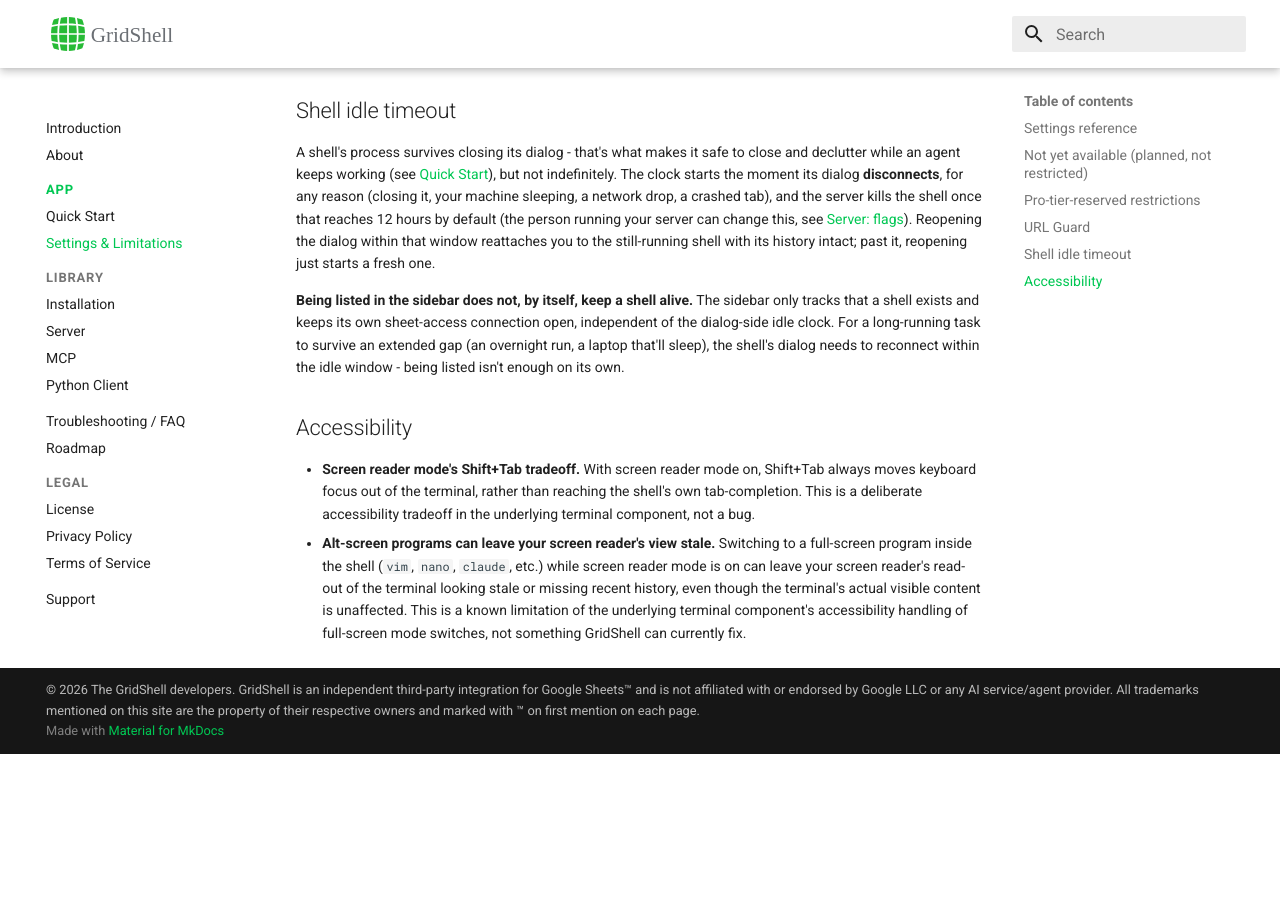
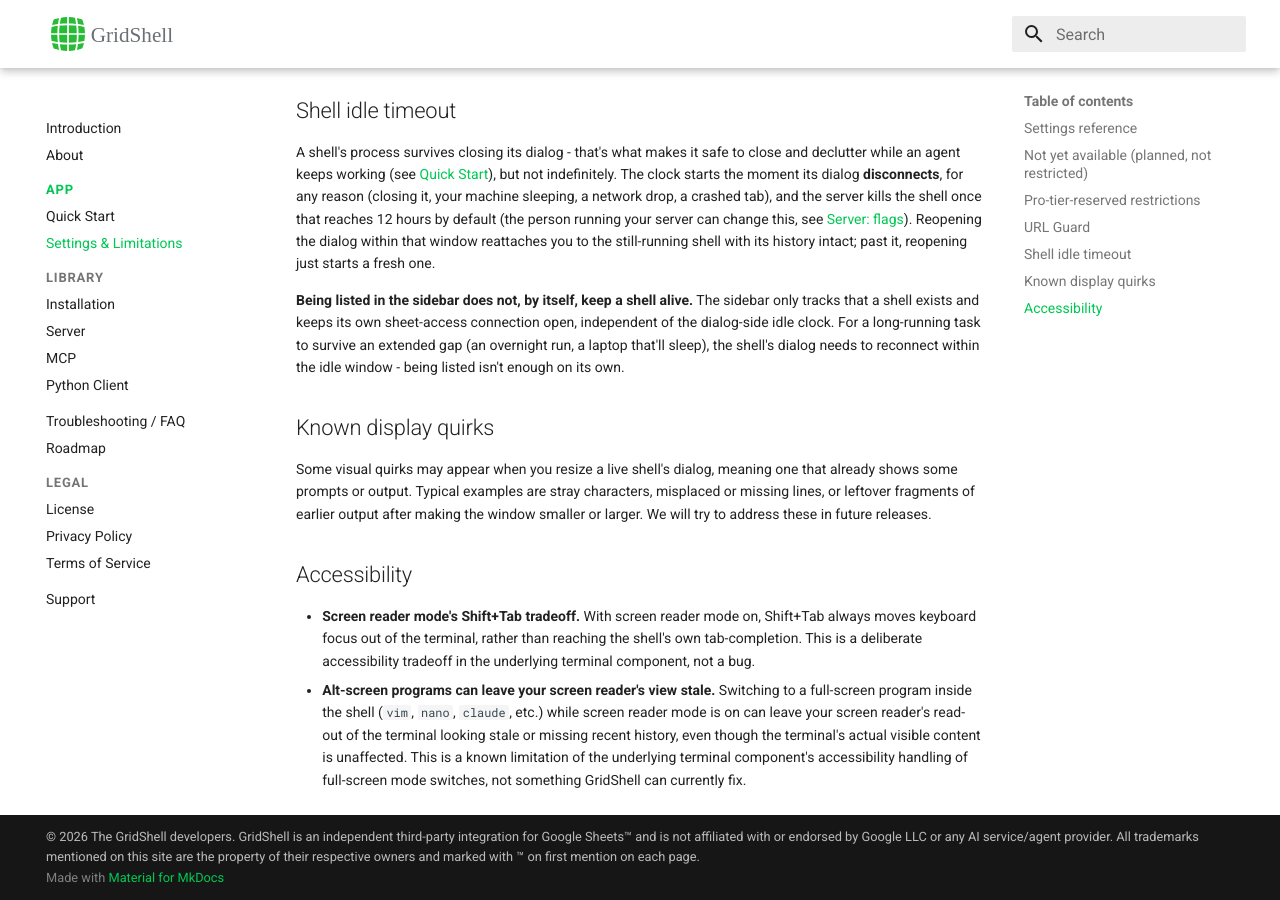
Before and after one commit to gridshell-app/gridshell-app.github.io, an MkDocs documentation site: the page built from docs-site/app/settings-and-limitations.md, in a window 1280 px wide and 900 px high, scrolled down 2420 px. Built offline with MkDocs 1.6.1 and Material for MkDocs 9.7.7, drawn with Linux system fonts in a browser that asks for light colours; before the commit the page ends 3174 px from its top, so only the background shows below that.

Commit message:
Docs: add Known display quirks note
Co-Authored-By: Claude Sonnet 5.5 <noreply@anthropic.com>

```diff
--- a/docs-site/app/settings-and-limitations.md
+++ b/docs-site/app/settings-and-limitations.md
@@ -59,6 +59,10 @@ A shell's process survives closing its dialog - that's what makes it safe to clo
 
 **Being listed in the sidebar does not, by itself, keep a shell alive.** The sidebar only tracks that a shell exists and keeps its own sheet-access connection open, independent of the dialog-side idle clock. For a long-running task to survive an extended gap (an overnight run, a laptop that'll sleep), the shell's dialog needs to reconnect within the idle window - being listed isn't enough on its own.
 
+## Known display quirks
+
+Some visual quirks may appear when you resize a live shell's dialog, meaning one that already shows some prompts or output. Typical examples are stray characters, misplaced or missing lines, or leftover fragments of earlier output after making the window smaller or larger. We will try to address these in future releases.
+
 ## Accessibility
 
 - **Screen reader mode's Shift+Tab tradeoff.** With screen reader mode on, Shift+Tab always moves keyboard focus out of the terminal, rather than reaching the shell's own tab-completion. This is a deliberate accessibility tradeoff in the underlying terminal component, not a bug.
```
